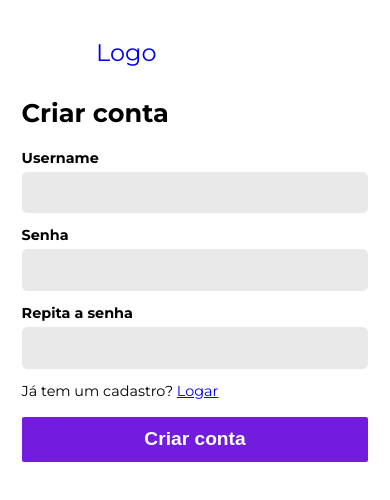
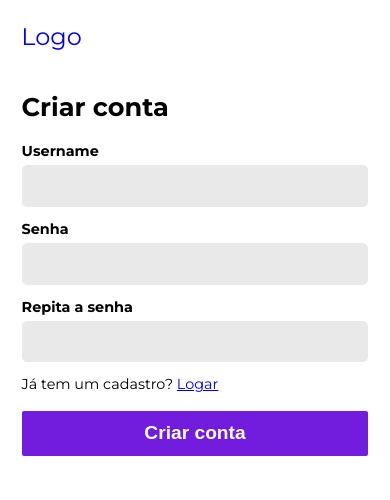
Before and after one commit to matheusmosca/teste-inhalt, a React app in the folder frontend/: page /signup in a window 390 px wide. Built offline with nearby package versions, Linux system fonts and the light colour scheme.

Commit message:
Header responsivo

```diff
--- a/frontend/src/assets/styles/mixins.scss
+++ b/frontend/src/assets/styles/mixins.scss
@@ -1,5 +1,6 @@
 $small-smartphone-width: 310px;
 $large-smartphone-width: 400px;
+$desktop-width: 1024px;
 
 @mixin largeSmartPhone {
   @media (max-width: #{$large-smartphone-width}) {
@@ -7,8 +8,14 @@ $large-smartphone-width: 400px;
   }
 }
 
-// @mixin smallSmartPhone {
-//   @media (max-width: #{$small-smartphone-width}) {
-//     @content;
-//   }
-// }
+@mixin smallSmartPhone {
+  @media (max-width: #{$small-smartphone-width}) {
+    @content;
+  }
+}
+
+@mixin smallDesktop {
+  @media (max-width: #{$desktop-width}) {
+    @content;
+  }
+}
--- a/frontend/src/components/forms/signupform/signUpForm.scss
+++ b/frontend/src/components/forms/signupform/signUpForm.scss
@@ -25,7 +25,7 @@
 
     h4 {
       @include largeSmartPhone {
-        margin-top: 1.2em;
+        margin-top: 2.2em;
       }
 
       font-size: 1.6rem;
--- a/frontend/src/components/layout/header/header.scss
+++ b/frontend/src/components/layout/header/header.scss
@@ -1,10 +1,22 @@
+@import '../../../assets/styles/mixins.scss';
+
 .header {
   display: flex;
   justify-content: space-between;
   padding: 0 6em;
   height: 104px;
-  widows: 100%;
+  width: 100%;
   align-items: center;
+
+  @include smallDesktop {
+    padding: 2.5em 2.3em;
+    height: 72px;
+  }
+
+  @include largeSmartPhone {
+    padding: 0 1.33em;
+    height: 72px;
+  }
 
   a {
     text-decoration: none;
```
